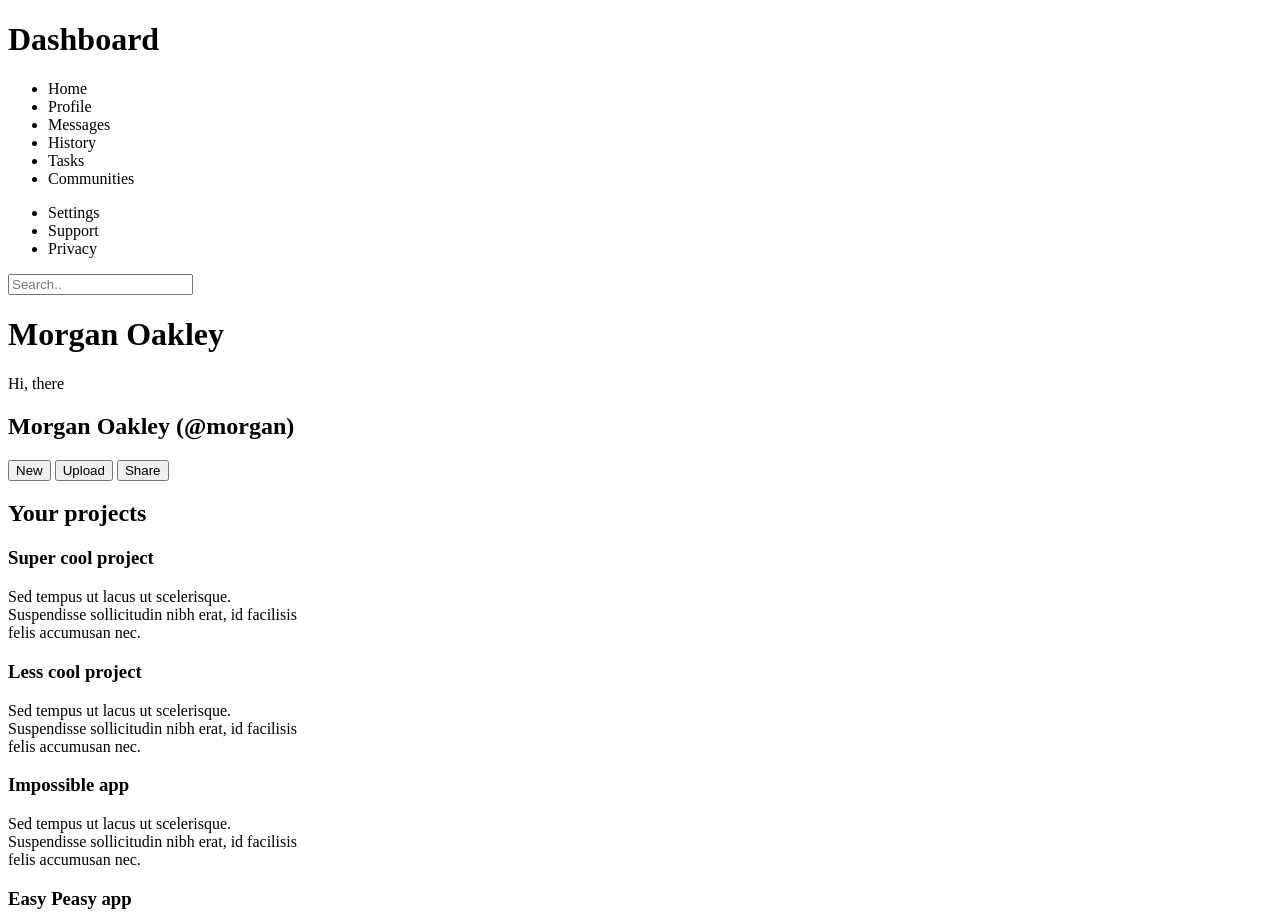
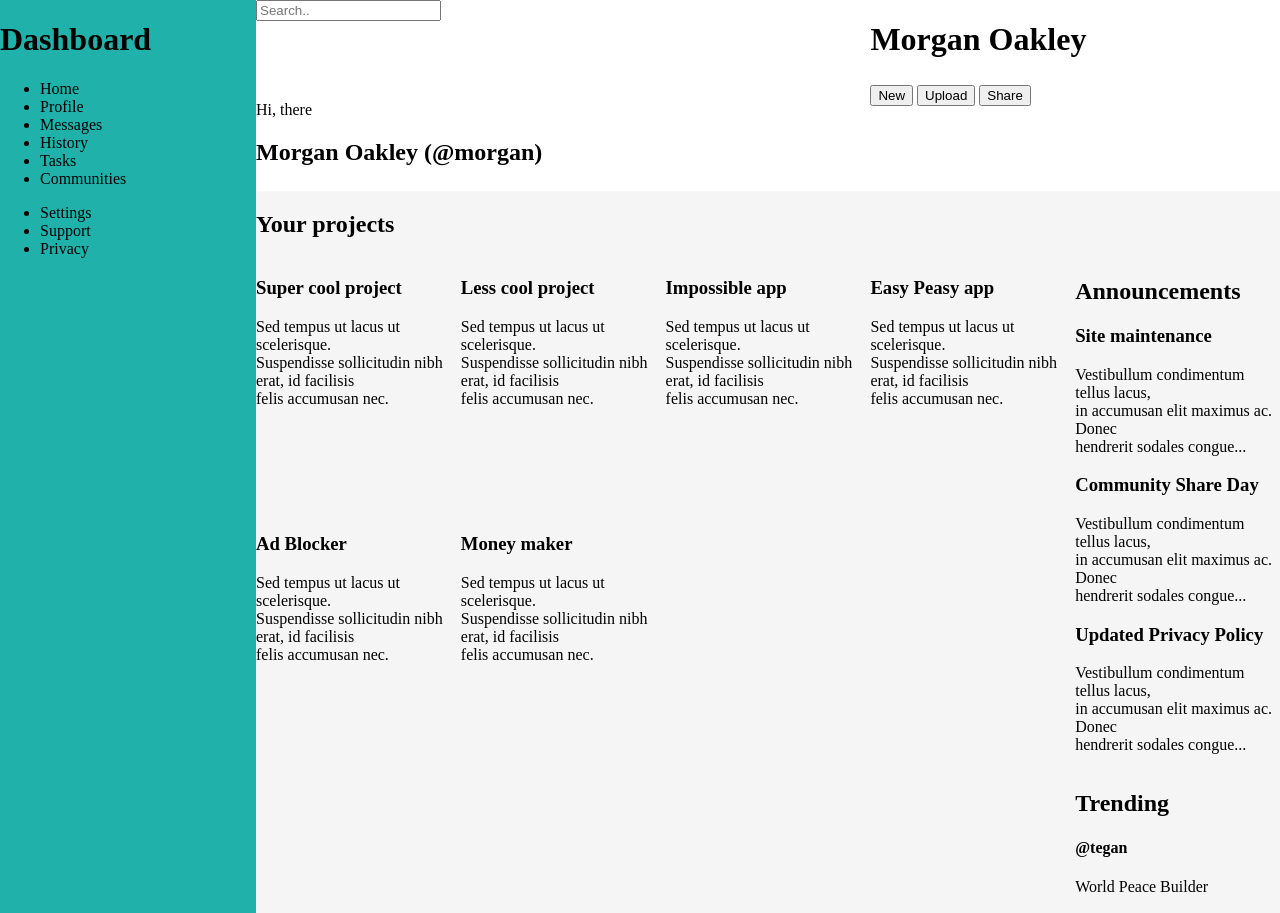
Before and after one commit to nikolapivac/admin-dashboard, a plain HTML site: page index.html in a window 1280 px wide. Shown: the top 913 px of the page. Drawn offline with Linux system fonts and the light colour scheme.

Commit message:
Fixed HTML and added basic layout in CSS

```diff
--- a/index.html
+++ b/index.html
@@ -31,7 +31,9 @@
             </div>
         </div>
         <div class="header">
-            <input type="text" placeholder="Search..">
+            <div class="search">
+                <input type="text" placeholder="Search..">
+            </div>
             <div class="corner">
                 <div class="notif-logo"></div>
                 <div class="corner-img"></div>
@@ -108,8 +110,8 @@
                     <div class="card-icons"></div>
                 </div>
             </div>
-            <h2>Announcements</h2>
             <div class="announcements">
+                <h2>Announcements</h2>
                 <div class="announce">
                     <h3 class="announce-title">Site maintenance</h3>
                     <p class="announce-content">
@@ -135,8 +137,8 @@
                     </p>
                 </div>
             </div>
-            <h2>Trending</h2>
             <div class="trending">
+                <h2>Trending</h2>
                 <div class="tr-item">
                     <div class="tr-img"></div>
                     <h4>@tegan</h4>
--- a/styles.css
+++ b/styles.css
@@ -0,0 +1,42 @@
+body {
+    display: grid;
+    grid-template-columns: 1fr 4fr;
+    grid-template-rows: 1fr 5fr;
+    padding: 0;
+    margin: 0;
+}
+
+.sidebar{
+    grid-column: 1 / 2;
+    grid-row: 1 / 3;
+    background-color: lightseagreen;
+}
+
+.header {
+    display: grid;
+    grid-column: 2 / 3;
+    grid-template-columns: 3fr 2fr;
+}
+
+
+
+.main-container {
+    display: grid;
+    grid-column: 2 / 3;
+    background-color: whitesmoke;
+    grid-template-columns: 4fr 1fr;
+}
+
+.cards-container{
+    display: grid;
+    grid-column: 1 / 2;
+    grid-template-columns: repeat(auto-fit, minmax(200px, 1fr));
+}
+
+.announcements {
+    grid-column: 2 / 3;
+}
+
+.trending {
+    grid-column: 2 / 3;
+}
```
